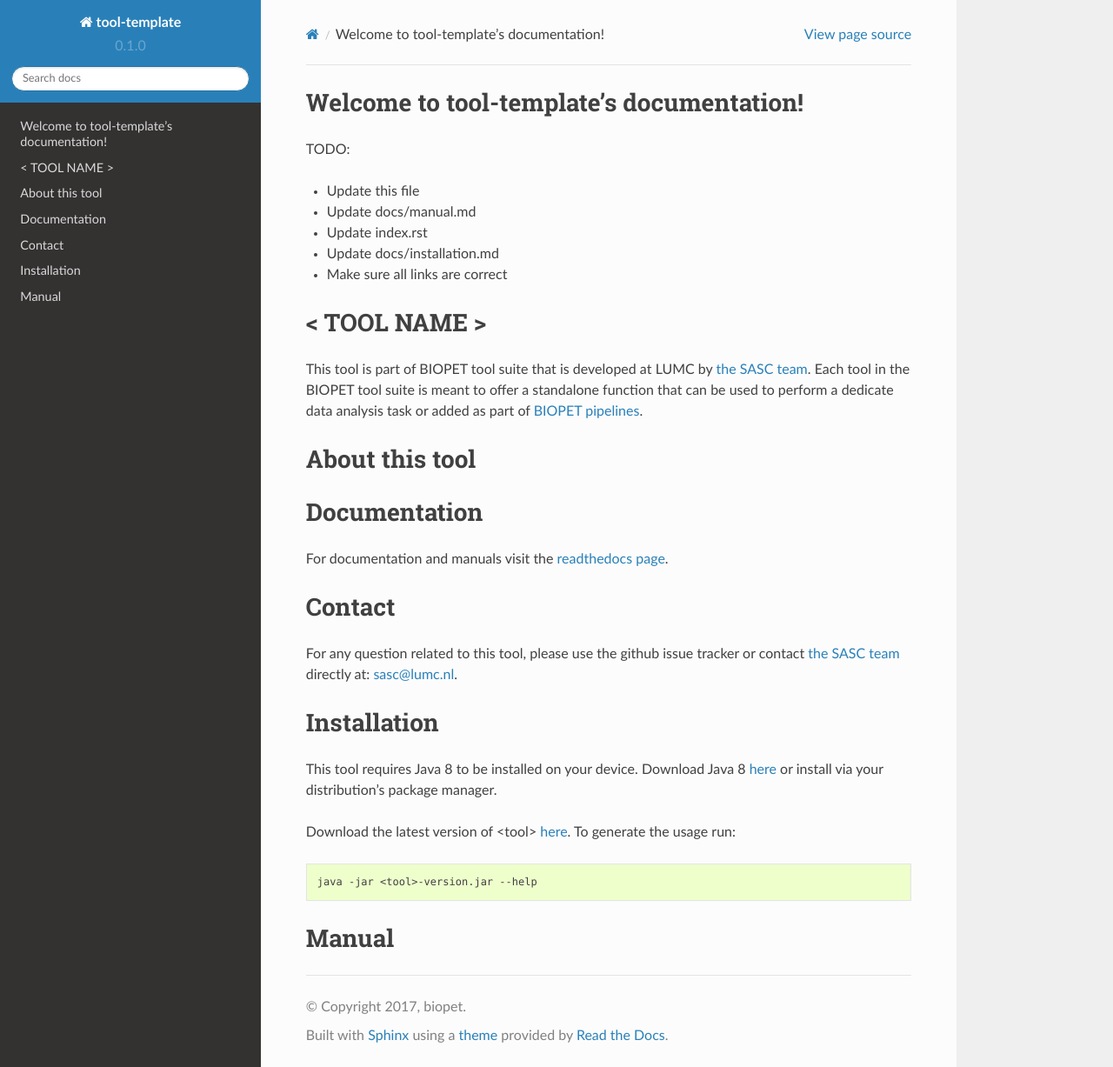
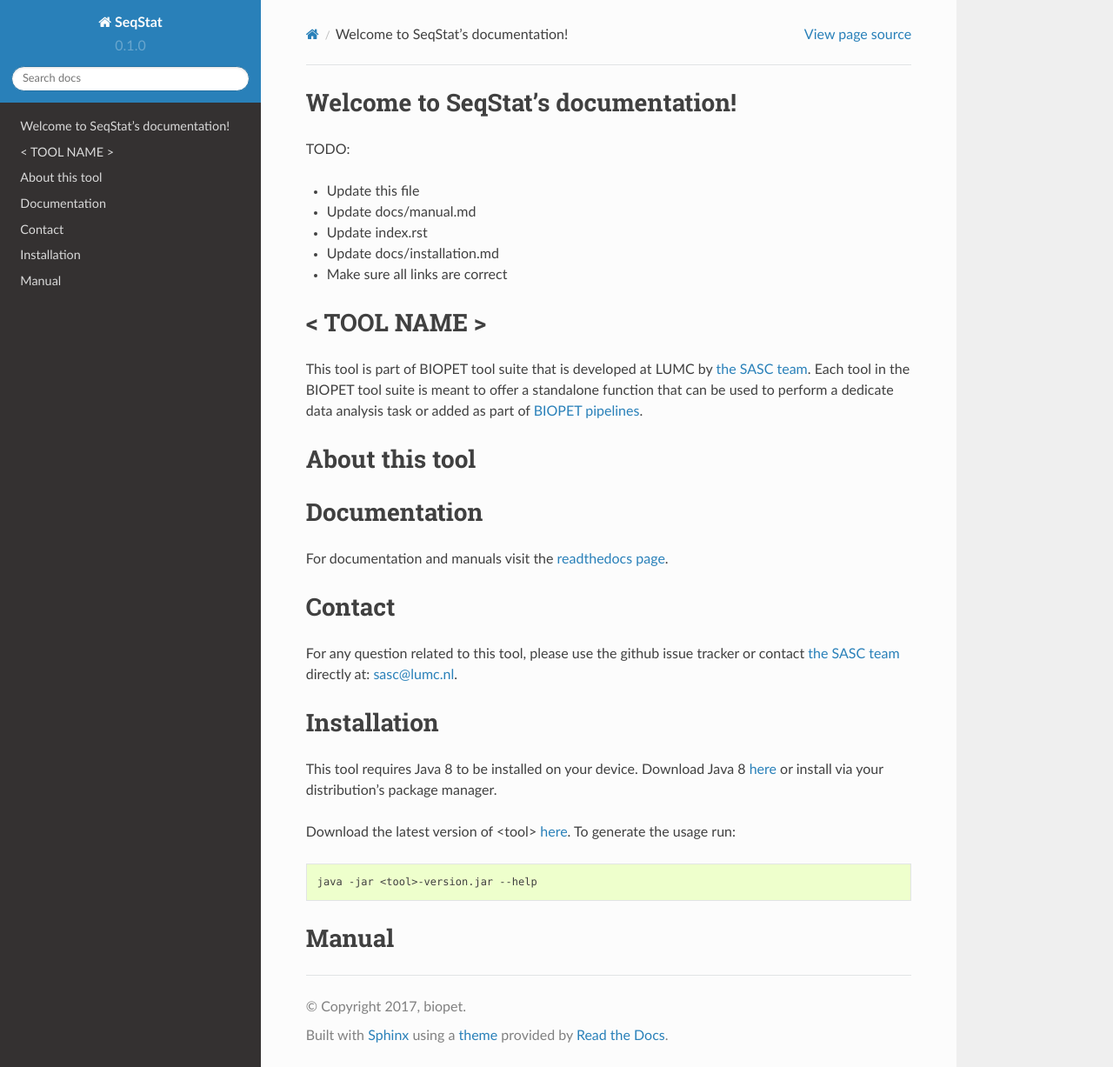
Before and after one commit to biopet/seqstat, a Sphinx documentation site: the page built from docs/index.rst, in a window 1280 px wide and 1227 px high. Shown: the whole window at 87% size. Built offline with Sphinx 7.4.7 and the Read the Docs theme 2.0.0, drawn with Linux system fonts in a browser that asks for light colours.

Commit message:
removed tool-template

```diff
--- a/docs/conf.py
+++ b/docs/conf.py
@@ -1,6 +1,6 @@
 # -*- coding: utf-8 -*-
 #
-# tool-template documentation build configuration file, created by
+# SeqStat documentation build configuration file, created by
 # sphinx-quickstart on Thu Oct 12 09:56:27 2017.
 #
 # This file is execfile()d with the current directory set to its
@@ -49,7 +49,7 @@ source_suffix = ['.rst', '.md']
 master_doc = 'index'
 
 # General information about the project.
-project = u'tool-template'
+project = u'SeqStat'
 copyright = u'2017, biopet'
 author = u'biopet'
 
@@ -118,7 +118,7 @@ html_sidebars = {
 # -- Options for HTMLHelp output ------------------------------------------
 
 # Output file base name for HTML help builder.
-htmlhelp_basename = 'tool-templatedoc'
+htmlhelp_basename = 'SeqStatdoc'
 
 
 # -- Options for LaTeX output ---------------------------------------------
@@ -145,7 +145,7 @@ latex_elements = {
 # (source start file, target name, title,
 #  author, documentclass [howto, manual, or own class]).
 latex_documents = [
-    (master_doc, 'tool-template.tex', u'tool-template Documentation',
+    (master_doc, 'SeqStat.tex', u'SeqStat Documentation',
      u'biopet', 'manual'),
 ]
 
@@ -155,7 +155,7 @@ latex_documents = [
 # One entry per manual page. List of tuples
 # (source start file, name, description, authors, manual section).
 man_pages = [
-    (master_doc, 'tool-template', u'tool-template Documentation',
+    (master_doc, 'SeqStat', u'SeqStat Documentation',
      [author], 1)
 ]
 
@@ -166,7 +166,7 @@ man_pages = [
 # (source start file, target name, title, author,
 #  dir menu entry, description, category)
 texinfo_documents = [
-    (master_doc, 'tool-template', u'tool-template Documentation',
-     author, 'tool-template', 'One line description of project.',
+    (master_doc, 'SeqStat', u'SeqStat Documentation',
+     author, 'SeqStat', 'One line description of project.',
      'Miscellaneous'),
 ]
--- a/docs/index.rst
+++ b/docs/index.rst
@@ -1,9 +1,9 @@
-.. tool-template documentation master file, created by
+.. SeqStat documentation master file, created by
    sphinx-quickstart on Thu Oct 12 09:56:27 2017.
    You can adapt this file completely to your liking, but it should at least
    contain the root `toctree` directive.
 
-Welcome to tool-template's documentation!
+Welcome to SeqStat's documentation!
 =========================================
 
 .. mdinclude:: ../README.md
```
Also changed, not shown: 1 other file.
